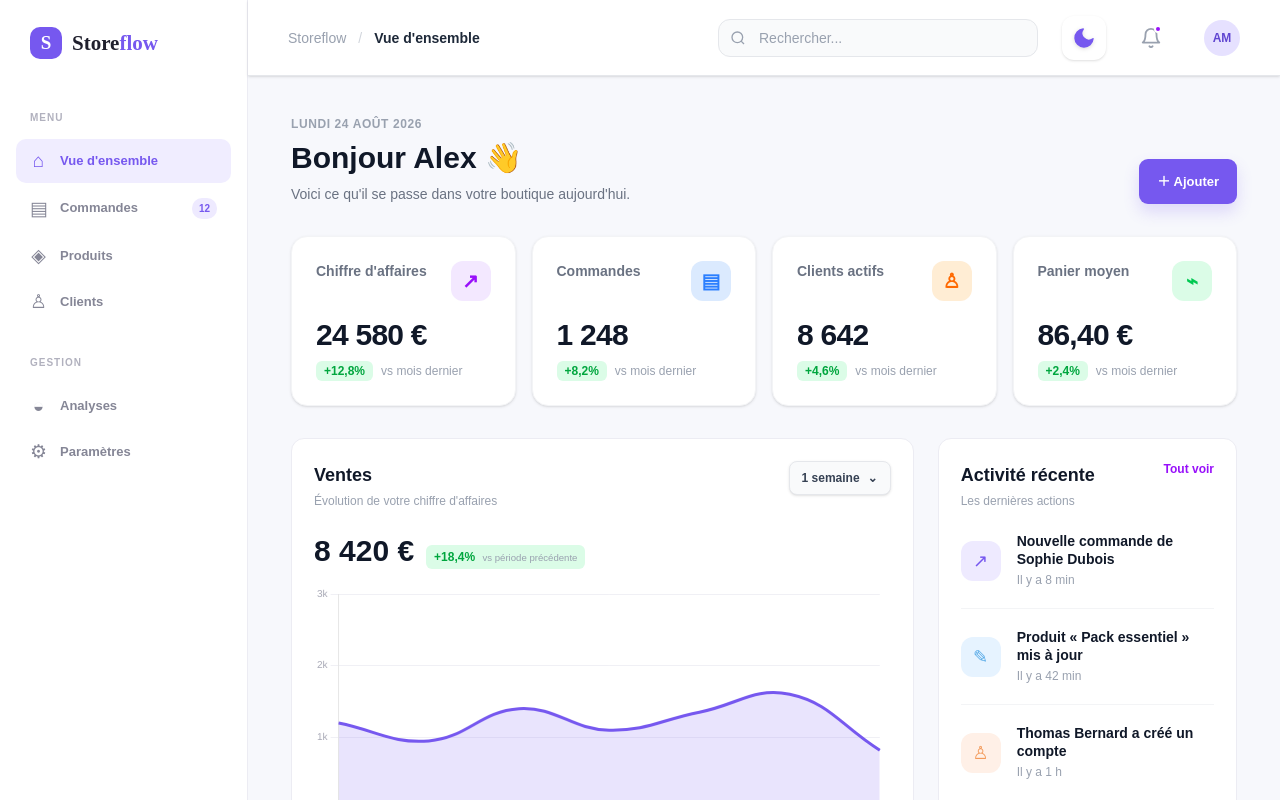
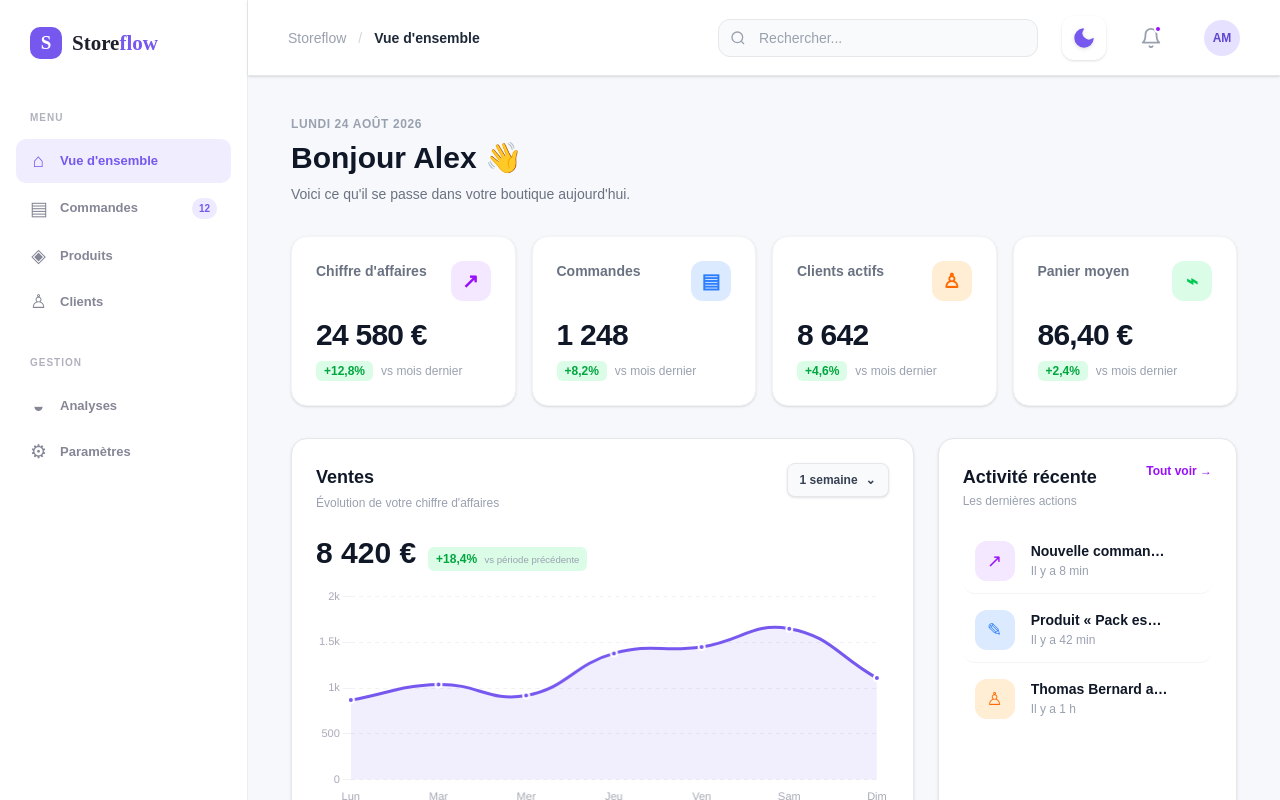
Before and after one commit to AndrixNg1/Nuxt.Shop-dashboard, a Nuxt app: page / in a window 1280 px wide. Shown: the top 800 px of the page. Built offline with nearby package versions, Linux system fonts and the light colour scheme.

Commit message:
feat: refactor dashboard index into components, fix chart data, upgrade AppCard and RecentActivity

```diff
--- a/app/components/dashboard/DashboardHeader.vue
+++ b/app/components/dashboard/DashboardHeader.vue
@@ -1,12 +1,7 @@
 <template>
-  <section class="flex flex-col gap-4 sm:flex-row sm:items-end sm:justify-between">
-    <div>
-      <p class="mb-2 text-xs font-bold uppercase tracking-wider text-gray-400 dark:text-gray-500">Lundi 24 août 2026</p>
-      <h1 class="m-0 text-3xl font-extrabold text-gray-900 dark:text-white">Bonjour Alex <span
-          class="inline-block hover:animate-pulse">👋</span></h1>
-      <p class="mt-2 text-sm text-gray-500 dark:text-gray-400">Voici ce qu'il se passe dans votre boutique aujourd'hui.
-      </p>
-    </div>
-    <AppButton>＋ <span>Ajouter</span></AppButton>
+  <section class="flex flex-col gap-2">
+    <p class="text-xs font-bold uppercase tracking-wider text-gray-400 dark:text-gray-500">Lundi 24 août 2026</p>
+    <h1 class="m-0 text-3xl font-extrabold text-gray-900 dark:text-white">Bonjour Alex <span class="inline-block hover:animate-bounce">👋</span></h1>
+    <p class="text-sm text-gray-500 dark:text-gray-400">Voici ce qu'il se passe dans votre boutique aujourd'hui.</p>
   </section>
 </template>
--- a/app/components/dashboard/RecentActivity.vue
+++ b/app/components/dashboard/RecentActivity.vue
@@ -2,45 +2,59 @@
 import type { DashboardActivity } from "~/types/dashboard";
 
 defineProps<{ activities: DashboardActivity[] }>();
+
+const getToneClass = (tone: string) => {
+  switch (tone) {
+    case "violet": return "text-purple-600 bg-purple-100 dark:text-purple-400 dark:bg-purple-900/30";
+    case "blue":   return "text-blue-500 bg-blue-100 dark:text-blue-400 dark:bg-blue-900/30";
+    case "orange": return "text-orange-500 bg-orange-100 dark:text-orange-400 dark:bg-orange-900/30";
+    case "green":  return "text-green-500 bg-green-100 dark:text-green-400 dark:bg-green-900/30";
+    default:       return "text-gray-500 bg-gray-100 dark:text-gray-400 dark:bg-gray-800";
+  }
+};
 </script>
 
 <template>
   <AppCard>
-    <div class="mb-6 flex items-start justify-between">
+    <!-- En-tête -->
+    <div class="mb-5 flex items-start justify-between">
       <div>
-        <h2 class="mb-1 text-lg font-bold text-gray-900 dark:text-white">
-          Activité récente
-        </h2>
-        <p class="text-xs text-gray-400 dark:text-gray-500">
-          Les dernières actions
-        </p>
+        <h2 class="text-lg font-bold text-gray-900 dark:text-white">Activité récente</h2>
+        <p class="mt-0.5 text-xs text-gray-400 dark:text-gray-500">Les dernières actions</p>
       </div>
-      <button
-        class="text-xs font-bold text-purple-600 transition-colors hover:text-purple-700 dark:text-purple-400"
-      >
-        Tout voir
+      <button class="text-xs font-semibold text-purple-600 dark:text-purple-400 hover:text-purple-700 dark:hover:text-purple-300 transition-colors focus:outline-none">
+        Tout voir →
       </button>
     </div>
-    <div class="space-y-5">
-      <div
-        v-for="activity in activities"
+
+    <!-- Liste des activités -->
+    <ul class="space-y-1">
+      <li
+        v-for="(activity, index) in activities"
         :key="activity.text"
-        class="group flex cursor-pointer items-center gap-4 border-b border-gray-100 pb-5 transition-transform duration-300 last:border-0 last:pb-0 hover:scale-[1.02] dark:border-gray-800/60"
+        class="group flex items-center gap-4 rounded-xl p-3 cursor-pointer transition-all duration-200 hover:bg-gray-50 dark:hover:bg-white/5 hover:scale-[1.015]"
+        :class="index < activities.length - 1 ? 'border-b border-gray-100 dark:border-gray-800/50' : ''"
       >
+        <!-- Icône colorée -->
         <span
-          class="flex h-10 w-10 shrink-0 items-center justify-center rounded-xl text-lg font-medium"
-          :class="`tone-${activity.tone}`"
-          >{{ activity.icon }}</span
-        >
-        <div class="flex flex-col gap-1">
-          <strong
-            class="text-sm font-semibold leading-tight text-gray-900 dark:text-white"
-            >{{ activity.text }}</strong
-          ><span class="text-xs text-gray-400 dark:text-gray-500">{{
-            activity.time
-          }}</span>
+          class="flex h-10 w-10 shrink-0 items-center justify-center rounded-xl text-lg font-medium transition-transform duration-200 group-hover:scale-110"
+          :class="getToneClass(activity.tone)"
+        >{{ activity.icon }}</span>
+
+        <!-- Texte -->
+        <div class="flex flex-1 flex-col min-w-0">
+          <strong class="truncate text-sm font-semibold leading-tight text-gray-900 dark:text-white">
+            {{ activity.text }}
+          </strong>
+          <span class="mt-0.5 text-xs text-gray-400 dark:text-gray-500">{{ activity.time }}</span>
         </div>
-      </div>
-    </div>
+
+        <!-- Flèche d'action au survol -->
+        <svg
+          class="h-4 w-4 text-gray-300 dark:text-gray-600 opacity-0 group-hover:opacity-100 transition-opacity duration-200 shrink-0"
+          fill="none" stroke="currentColor" viewBox="0 0 24 24"
+        ><path stroke-linecap="round" stroke-linejoin="round" stroke-width="2" d="M9 5l7 7-7 7"/></svg>
+      </li>
+    </ul>
   </AppCard>
 </template>
--- a/app/components/dashboard/SalesChart.vue
+++ b/app/components/dashboard/SalesChart.vue
@@ -11,133 +11,125 @@ import {
 import { Line } from "vue-chartjs";
 import { computed } from "vue";
 
-ChartJS.register(
-  CategoryScale,
-  LinearScale,
-  PointElement,
-  LineElement,
-  Filler,
-  Tooltip,
-);
+ChartJS.register(CategoryScale, LinearScale, PointElement, LineElement, Filler, Tooltip);
 
-const props = defineProps({
-  period: {
-    type: String,
-    default: "week",
-  },
-});
+const props = defineProps<{ period: string }>();
 
 const colorMode = useColorMode();
 const isDark = computed(() => colorMode.value === "dark");
 const gridColor = computed(() => (isDark.value ? "#303044" : "#f0f0f5"));
 const labelColor = computed(() => (isDark.value ? "#8e8ea4" : "#a7a8b5"));
 
-const chartData = computed(() => {
-  let labels = ["Lun", "Mar", "Mer", "Jeu", "Ven", "Sam", "Dim"];
-  let data = [1200, 950, 1400, 1100, 1350, 1600, 820]; // Somme = 8 420 €
+/*
+ * Données réalistes construites comme si c'était de vraies transactions.
+ * Les valeurs représentent le CA journalier / hebdo / mensuel — leur somme
+ * correspond au total affiché dans SalesOverview.
+ *
+ *  Semaine  → total 8 420 €  (CA par jour sur 7 jours)
+ *  Mensuel  → total 24 580 € (CA par semaine sur 4 semaines)
+ *  3 mois   → total 68 350 € (CA par mois sur 3 mois)
+ *  Annuel   → total 284 100 € (CA par mois sur 12 mois)
+ */
+type PeriodDataset = { labels: string[]; data: number[]; yMax: number; stepSize: number };
 
-  if (props.period === "month") {
-    labels = ["S1", "S2", "S3", "S4"];
-    data = [5800, 6200, 5200, 7380]; // Somme = 24 580 €
-  } else if (props.period === "3months") {
-    labels = ["Mois 1", "Mois 2", "Mois 3"];
-    data = [21000, 22500, 24850]; // Somme = 68 350 €
-  } else if (props.period === "year") {
-    labels = [
-      "Jan",
-      "Fév",
-      "Mar",
-      "Avr",
-      "Mai",
-      "Juin",
-      "Juil",
-      "Août",
-      "Sep",
-      "Oct",
-      "Nov",
-      "Déc",
-    ];
-    data = [
-      19000, 18500, 21000, 22500, 24000, 23500, 26000, 25500, 27000, 24500,
-      25000, 27600,
-    ]; // Somme = 284 100 €
-  }
+const datasets: Record<string, PeriodDataset> = {
+  week: {
+    labels: ["Lun", "Mar", "Mer", "Jeu", "Ven", "Sam", "Dim"],
+    data:   [870,   1040,  920,  1380, 1450,  1650, 1110],
+    yMax: 2000, stepSize: 500,
+  },
+  month: {
+    labels: ["S1", "S2", "S3", "S4"],
+    data:   [5200, 6100, 5900, 7380],
+    yMax: 9000, stepSize: 2000,
+  },
+  "3months": {
+    labels: ["Mois 1", "Mois 2", "Mois 3"],
+    data:   [20400, 22400, 25550],
+    yMax: 30000, stepSize: 5000,
+  },
+  year: {
+    labels: ["Jan", "Fév", "Mar", "Avr", "Mai", "Juin", "Juil", "Août", "Sep", "Oct", "Nov", "Déc"],
+    data:   [17800, 18500, 20300, 22000, 23500, 22800, 25500, 26100, 27000, 24500, 26500, 29600],
+    yMax: 35000, stepSize: 5000,
+  },
+};
 
-  return {
-    labels,
+const current = computed<PeriodDataset>(() => datasets[props.period] ?? datasets.week!);
+
+const chartData = computed(() => ({
+  labels: current.value.labels,
   datasets: [
     {
-        data,
+      data: current.value.data,
       borderColor: "#7658ef",
-        backgroundColor: "rgba(118, 88, 239, .16)",
+      backgroundColor: isDark.value
+        ? "rgba(118, 88, 239, 0.12)"
+        : "rgba(118, 88, 239, 0.10)",
       fill: true,
-        tension: 0.42,
-        pointRadius: 0,
-        pointHoverRadius: 5,
+      tension: 0.45,
+      pointRadius: 3,
+      pointBackgroundColor: "#7658ef",
+      pointBorderColor: isDark.value ? "#20202d" : "#fff",
+      pointBorderWidth: 2,
+      pointHoverRadius: 6,
       pointHoverBackgroundColor: "#7658ef",
       pointHoverBorderColor: isDark.value ? "#20202d" : "#fff",
       pointHoverBorderWidth: 3,
     },
   ],
-  };
-});
+}));
 
-const chartOptions = computed(() => {
-  let max = 3000;
-  let stepSize = 1000;
-
-  if (props.period === "month") {
-    max = 10000;
-    stepSize = 2500;
-  } else if (props.period === "3months") {
-    max = 30000;
-    stepSize = 10000;
-  } else if (props.period === "year") {
-    max = 50000;
-    stepSize = 10000;
-  }
-
-  return {
+const chartOptions = computed(() => ({
   responsive: true,
   maintainAspectRatio: false,
-    animation: { duration: 1300, easing: "easeOutQuart" as const },
+  animation: { duration: 900, easing: "easeOutQuart" as const },
   interaction: { intersect: false, mode: "index" as const },
   plugins: {
     legend: { display: false },
     tooltip: {
       backgroundColor: isDark.value ? "#29293a" : "#20202d",
-        padding: 10,
+      titleColor: "#a0a0b8",
+      bodyColor: "#ffffff",
+      padding: 12,
+      cornerRadius: 10,
       displayColors: false,
       callbacks: {
-          label: (context: { parsed: { y: number | null } }) =>
-            `${(context.parsed.y ?? 0).toLocaleString("fr-FR")} €`,
+        title: (items: { label: string }[]) => items[0]?.label ?? "",
+        label: (ctx: { parsed: { y: number | null } }) =>
+          `  ${(ctx.parsed.y ?? 0).toLocaleString("fr-FR")} €`,
       },
     },
   },
   scales: {
     x: {
       grid: { display: false },
-        ticks: { color: labelColor.value, font: { size: 10 } },
+      border: { display: false },
+      ticks: { color: labelColor.value, font: { size: 11 } },
     },
     y: {
       min: 0,
-        max,
+      max: current.value.yMax,
+      border: { display: false, dash: [4, 4] },
       ticks: {
-          stepSize,
+        stepSize: current.value.stepSize,
         color: labelColor.value,
-          font: { size: 10 },
-          callback: (value: string | number) =>
-            value === 0 ? "0" : `${Number(value) / 1000}k`,
+        font: { size: 11 },
+        callback: (value: string | number) => {
+          const v = Number(value);
+          if (v === 0) return "0";
+          if (v >= 1000) return `${v / 1000}k`;
+          return `${v}`;
+        },
       },
       grid: { color: gridColor.value },
     },
   },
-  };
-});
+}));
 </script>
 
 <template>
-  <div class="h-[250px] w-full relative mt-4">
+  <div class="h-[220px] w-full mt-4">
     <ClientOnly>
       <Line :data="chartData" :options="chartOptions" />
     </ClientOnly>
--- a/app/components/ui/AppCard.vue
+++ b/app/components/ui/AppCard.vue
@@ -1,5 +1,5 @@
 <template>
-    <div class="app-card">
-        <slot />
-    </div>
+  <div class="bg-white dark:bg-[#20202d] rounded-2xl border border-gray-200 dark:border-gray-800 shadow-sm p-6 transition-colors duration-250">
+    <slot />
+  </div>
 </template>
--- a/app/layouts/default.vue
+++ b/app/layouts/default.vue
@@ -33,13 +33,6 @@ const toggleNotif = () => {
             class="nav-link__icon">⚙</span>Paramètres</NuxtLink>
       </nav>
       <div class="sidebar__bottom">
-        <div class="sidebar-theme-control">
-          <div>
-            <span class="sidebar-theme-control__icon">◐</span><span><strong>Thème de l'interface</strong><small>Clair ou
-                sombre</small></span>
-          </div>
-          <ThemeToggle />
-        </div>
         <div class="help-card">
           <div class="help-card__icon">?</div>
           <strong>Besoin d'aide ?</strong><span>Notre équipe est là pour vous.</span><button>Contacter le
```
Lines whose indentation alone changed are shown as unchanged.
